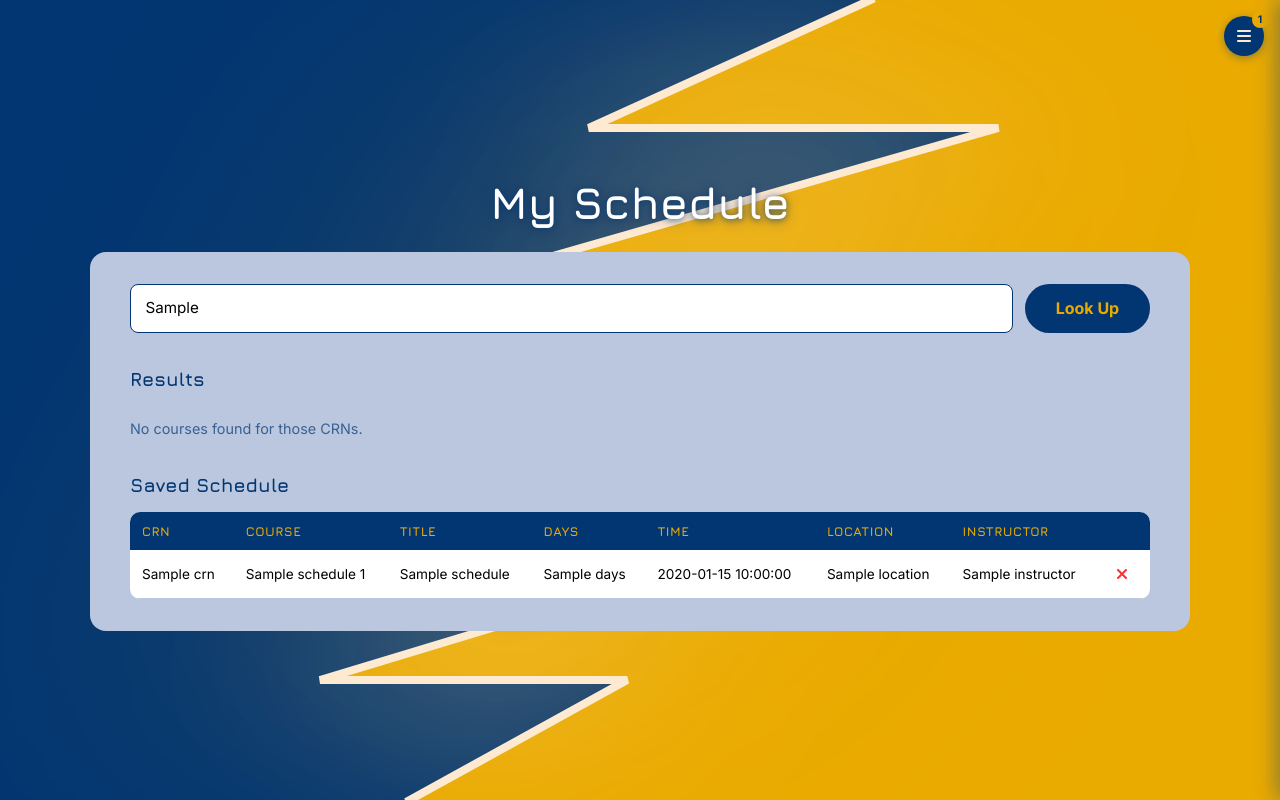
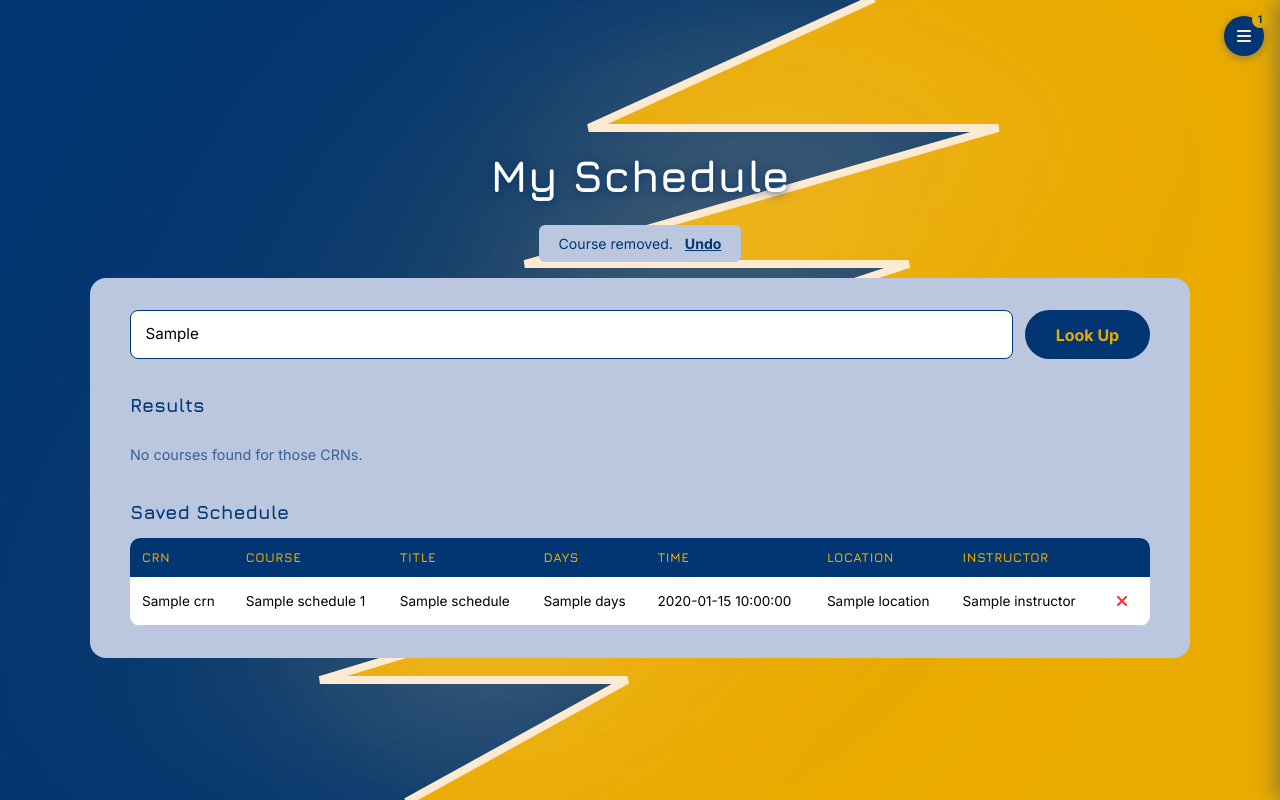
Before and after one commit to Monster0506/Kent-Date-Enough-HIC, a Python web app: template templates/schedule.html in a window 1280 px wide. Run offline with Jinja, Linux system fonts and the light colour scheme; the template is opened without the code that fills it: most values are stand-ins (such as "Sample title", 1, 10 or a date in 2020); some libraries are stand-ins or nearby versions.

Commit message:
Show undo option after removing a course from the schedule

```diff
--- a/templates/schedule.html
+++ b/templates/schedule.html
@@ -14,6 +14,18 @@
         <div class="relative z-10 flex flex-col items-center gap-4 p-6">
 
             <h1 class="font-jura font-bold text-white m-0 text-[clamp(1.8rem,4vw,2.8rem)] [text-shadow:0_1px_6px_rgba(2,54,114,0.7),0_2px_14px_rgba(2,54,114,0.4)]">My Schedule</h1>
+
+            {% if removed_crn %}
+            <form method="post" action="/schedule" class="flex items-center gap-3 bg-brand-slate py-[0.5rem] px-5 rounded-[6px] animate-toast-in">
+                <input type="hidden" name="action" value="undo_remove">
+                <input type="hidden" name="crn" value="{{ removed_crn }}">
+                <span class="font-inter text-[0.88rem] text-brand-blue">Course removed.</span>
+                <button type="submit"
+                    class="font-inter text-[0.88rem] font-bold text-brand-blue underline bg-transparent border-none cursor-pointer p-0">
+                    Undo
+                </button>
+            </form>
+            {% endif %}
 
             <div class="w-[min(96vw,1100px)] bg-brand-slate rounded-2xl py-8 px-10 flex flex-col gap-8">
 
```
Also changed, not shown: main.py (+13 -0 lines).
